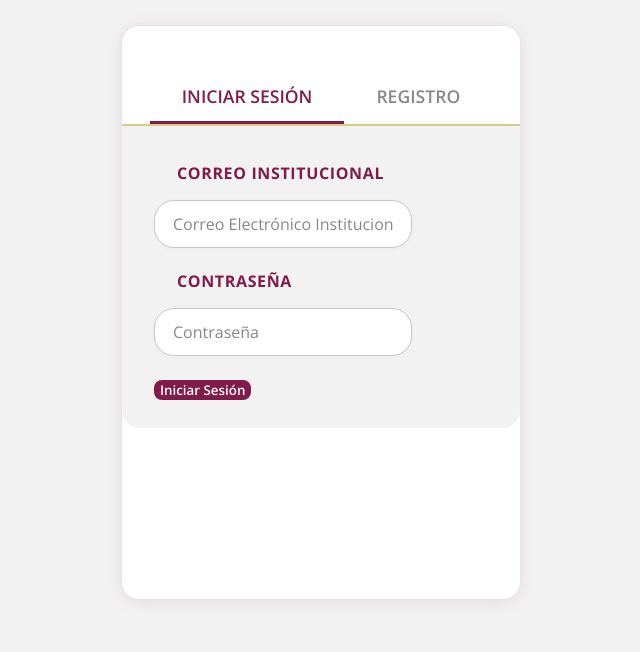
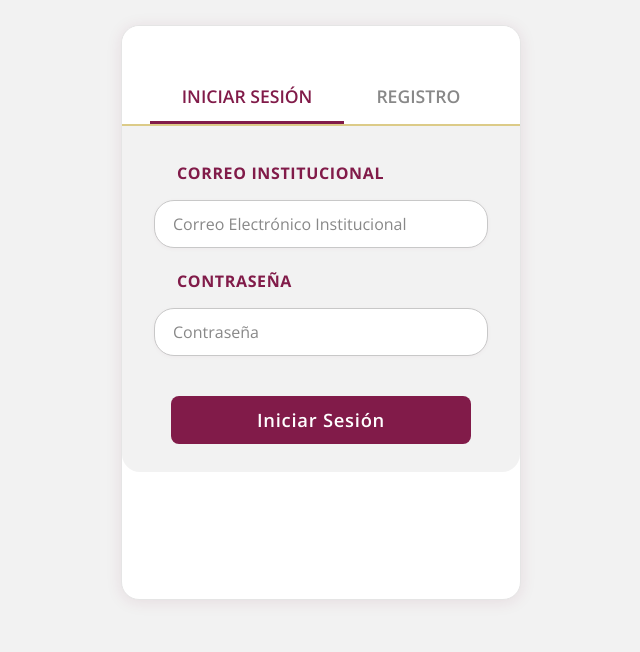
Before and after one commit to AxelLangle/SIGEA, a Flask app: page / in a window 1280 px wide. Shown: the part 148-800 px from the top of the page, without its empty margins (319-959 px from the left). Run offline with Flask 3, Linux system fonts and the light colour scheme.

Commit message:
Se agregaron varios logos a la carpeta static, asi como el FAVICON a las pestañas

```diff
--- a/Backend/static/estilos.css
+++ b/Backend/static/estilos.css
@@ -579,6 +579,10 @@ a.btn-goback:hover {
   border-radius: 0 0 18px 18px;
 }
 
+.form-box form {
+  display: block;
+}
+
 .form-label {
   color: var(--guinda);
   font-weight: 700;
@@ -591,6 +595,14 @@ a.btn-goback:hover {
 }
 
 .form-control {
+
+  width: 100%;
+  max-width: 100%;
+  min-width: 0;
+  margin-left: 0;
+  margin-right: 0;
+
+
   border-radius: 20px;
   border: 1.5px solid #C8C8C8;
   background: var(--blanco);
@@ -611,6 +623,13 @@ a.btn-goback:hover {
 }
 
 .btn-primario {
+  display: block;
+  margin: 18px auto 0 auto;
+  width: 90%;
+  max-width: 320px;
+  height: 48px;
+  font-size: 1.15rem;
+  letter-spacing: 0.04em;
   background: var(--guinda);
   color: var(--blanco);
   border: none;
--- a/Backend/templates/login_registro.html
+++ b/Backend/templates/login_registro.html
@@ -4,6 +4,8 @@
     <meta charset="UTF-8">
     <meta name="viewport" content="width=device-width, initial-scale=1.0">
     <title>Login y Registro - SIGEA</title>
+    <link rel="icon" href="{{ url_for('static', filename='SIGEA_LOGOTIPO200.png') }}" type="image/x-icon">
+
     <link rel="stylesheet" href="{{ url_for('static', filename='estilos.css') }}">
     <link href="https://fonts.googleapis.com/css?family=Open+Sans:400,600,700" rel="stylesheet">
 </head>
```
Also changed, not shown: Backend/static/SIGEA_LOGO.png (added), Backend/static/SIGEA_LOGOTIPO.png (added), Backend/static/SIGEA_LOGOTIPO200.png (added).
